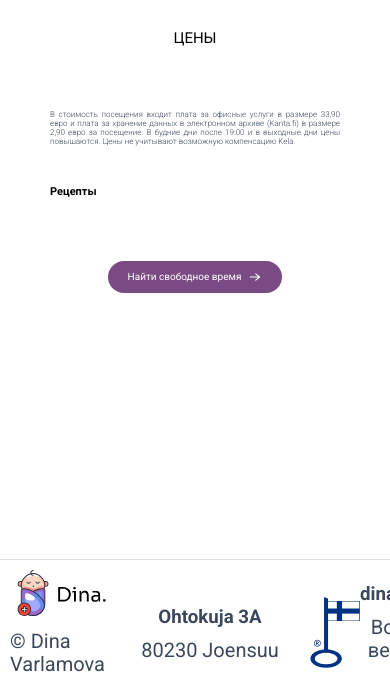
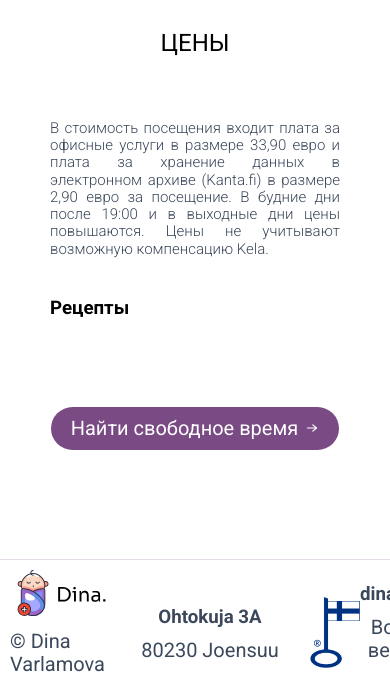
Before and after one commit to DAPDevs-Solutions/DinaDocProject, a Django app: page /ru/price/ in a window 390 px wide; the page is wider, and only the part inside the window is pictured. Shown: the part 135-811 px from the top of that part. Run offline with Django 5.2, Linux system fonts and the light colour scheme; data that the repository does not hold is empty.

Commit message:
updated media queries

```diff
--- a/menu_pages/static/css/base.css
+++ b/menu_pages/static/css/base.css
@@ -129,6 +129,7 @@ h1, h2, h3, ul, li, p {
     border-radius: 7px;
     font-size: 13px;
     background-color: #9b6fa4;
+    z-index: 999;
 }
 
 .show {
--- a/menu_pages/static/css/contact_page.css
+++ b/menu_pages/static/css/contact_page.css
@@ -32,6 +32,7 @@ h1, h2, h3, p {
     display: flex;
     flex-direction: column;
     justify-content: space-between;
+    position: relative;
 }
 
 .contact-us__info h2 {
--- a/menu_pages/static/css/media/media_main-page.css
+++ b/menu_pages/static/css/media/media_main-page.css
@@ -26,7 +26,6 @@
         margin-bottom: 30px;
         font-size: 23px;
         line-height: 1.5em;
-        text-align: justify;
         text-indent: 1.25em;
         /*padding: 0 20px 0 20px;*/
     }
--- a/menu_pages/static/css/media/media_price-page.css
+++ b/menu_pages/static/css/media/media_price-page.css
@@ -5,42 +5,9 @@
 }
 
 @media only screen and (max-width: 800px) {
-    .prices h2 {
-        font-size: 17px;
-    }
-
-    .title__data, .price__data, .appointment-prices p {
-        font-size: 12px;
-    }
-
-    .prescription-prices h3 {
-        font-size: 15px;
-    }
-
-    .make-appointment-span {
-        font-size: 12px;
-    }
-
     .make-appointment-btn img {
         width: 18px;
         height: 14px;
-    }
-}
-
-@media only screen and (max-width: 768px) {
-
-
-    .table_row {
-        height: 35px;
-    }
-
-    .title__data {
-        padding-left: 10px;
-        font-size: 12px;
-    }
-
-    .price__data {
-        min-width: 100px;
     }
 }
 
@@ -50,32 +17,17 @@
     }
 
     .prices h2 {
-        font-size: 15px;
         padding: 30px 0;
     }
 
-    .prices-table {
-        margin-bottom: 40px;
+    .table_row {
+        display: flex;
+        flex-direction: column;
+        justify-content: space-evenly;
     }
 
-    .table_row {
-        height: 30px;
-    }
-
-    .title__data, .price__data, .appointment-prices p {
-        font-size: 10px;
-    }
-
-    .price__data {
-        min-width: 60px;
-    }
-
-    .prescription-prices h3 {
-        font-size: 12px;
-    }
-
-    .make-appointment-span {
-        font-size: 10px;
+    .title__data, .price__data {
+        width: 100%;
     }
 
     .make-appointment-btn img {
@@ -85,44 +37,21 @@
 }
 
 @media only screen and (max-width: 500px) {
-    .title__data, .price__data {
-        font-size: 9px;
-    }
-
     .price__data {
         min-width: 60px;
-    }
-
-    .appointment-prices p {
-        font-size: 10px;
     }
 }
 
 
 @media only screen and (max-width: 470px) {
-    .title__data, .price__data {
-        font-size: 8px;
-    }
-
     .price__data {
         min-width: 50px;
     }
 }
 
 @media only screen and (max-width: 420px) {
-    .title__data, .price__data {
-        font-size: 7px;
-    }
-
     .price__data {
         min-width: 40px;
     }
 
-    .prescription-prices h3 {
-        font-size: 11px;
-    }
-
-    .appointment-prices p{
-        font-size: 8px;
-    }
 }
--- a/menu_pages/static/css/price_page.css
+++ b/menu_pages/static/css/price_page.css
@@ -29,18 +29,17 @@
     color: #3B485B;
 }
 
-.title__data {
+.title__data, .price__data {
     padding-left: 20px;
-    width: 960px;
 }
 
 .price__data {
-    min-width: 130px;
     box-sizing: border-box;
+    font-weight: bold;
 }
 
 .table_row {
-    height: 40px;
+    height: 70px;
     border-bottom: 1px solid #794A83;
 }
 
@@ -70,132 +69,3 @@
 .make-appointment-span {
     padding-right: 5px;
 }
-
-@media only screen and (max-width: 1280px) {
-    .prices-table {
-        padding: 0 50px;
-    }
-}
-
-@media only screen and (max-width: 800px) {
-    .prices h2 {
-        font-size: 17px;
-    }
-
-    .title__data, .price__data, .appointment-prices p {
-        font-size: 12px;
-    }
-
-    .prescription-prices h3 {
-        font-size: 15px;
-    }
-
-    .make-appointment-span {
-        font-size: 12px;
-    }
-
-    .make-appointment-btn img {
-        width: 18px;
-        height: 14px;
-    }
-}
-
-@media only screen and (max-width: 768px) {
-
-
-    .table_row {
-        height: 35px;
-    }
-
-    .title__data {
-        padding-left: 10px;
-        font-size: 12px;
-    }
-
-    .price__data {
-        min-width: 100px;
-    }
-}
-
-@media only screen and (max-width: 625px) {
-    .prices {
-        margin-bottom: 40px;
-    }
-
-    .prices h2 {
-        font-size: 15px;
-        padding: 30px 0;
-    }
-
-    .prices-table {
-        margin-bottom: 40px;
-    }
-
-    .table_row {
-        height: 30px;
-    }
-
-    .title__data, .price__data, .appointment-prices p {
-        font-size: 10px;
-    }
-
-    .price__data {
-        min-width: 60px;
-    }
-
-    .prescription-prices h3 {
-        font-size: 12px;
-    }
-
-    .make-appointment-span {
-        font-size: 10px;
-    }
-
-    .make-appointment-btn img {
-        width: 16px;
-        height: 12px;
-    }
-}
-
-@media only screen and (max-width: 500px) {
-    .title__data, .price__data {
-        font-size: 9px;
-    }
-
-    .price__data {
-        min-width: 60px;
-    }
-
-    .appointment-prices p {
-        font-size: 10px;
-    }
-}
-
-
-@media only screen and (max-width: 470px) {
-    .title__data, .price__data {
-        font-size: 8px;
-    }
-
-    .price__data {
-        min-width: 50px;
-    }
-}
-
-@media only screen and (max-width: 420px) {
-    .title__data, .price__data {
-        font-size: 7px;
-    }
-
-    .price__data {
-        min-width: 40px;
-    }
-
-    .prescription-prices h3 {
-        font-size: 11px;
-    }
-
-    .appointment-prices p{
-        font-size: 8px;
-    }
-}
```
Also changed, not shown: menu_pages/static/css/media/media_contact-page.css (added, +81 -0 lines), menu_pages/static/css/media/media_service-page.css (+23 -7 lines), templates/contact_page/contact_page.html (+5 -2 lines).
